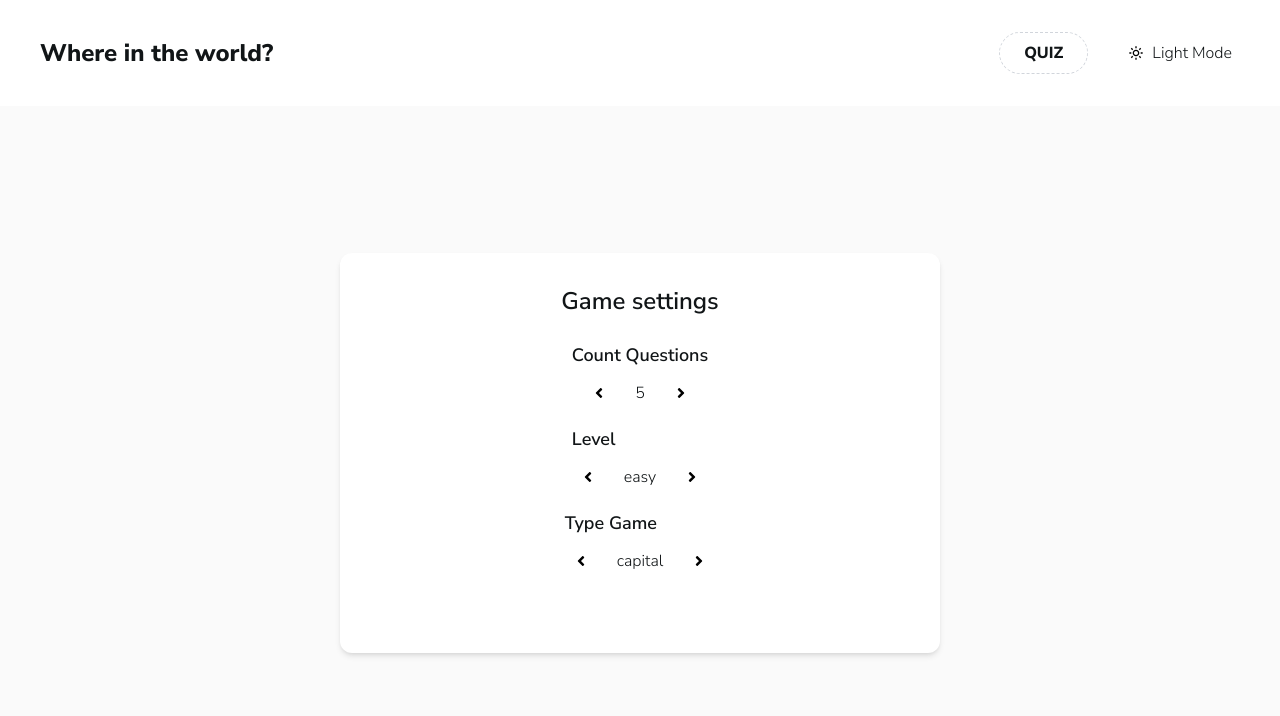
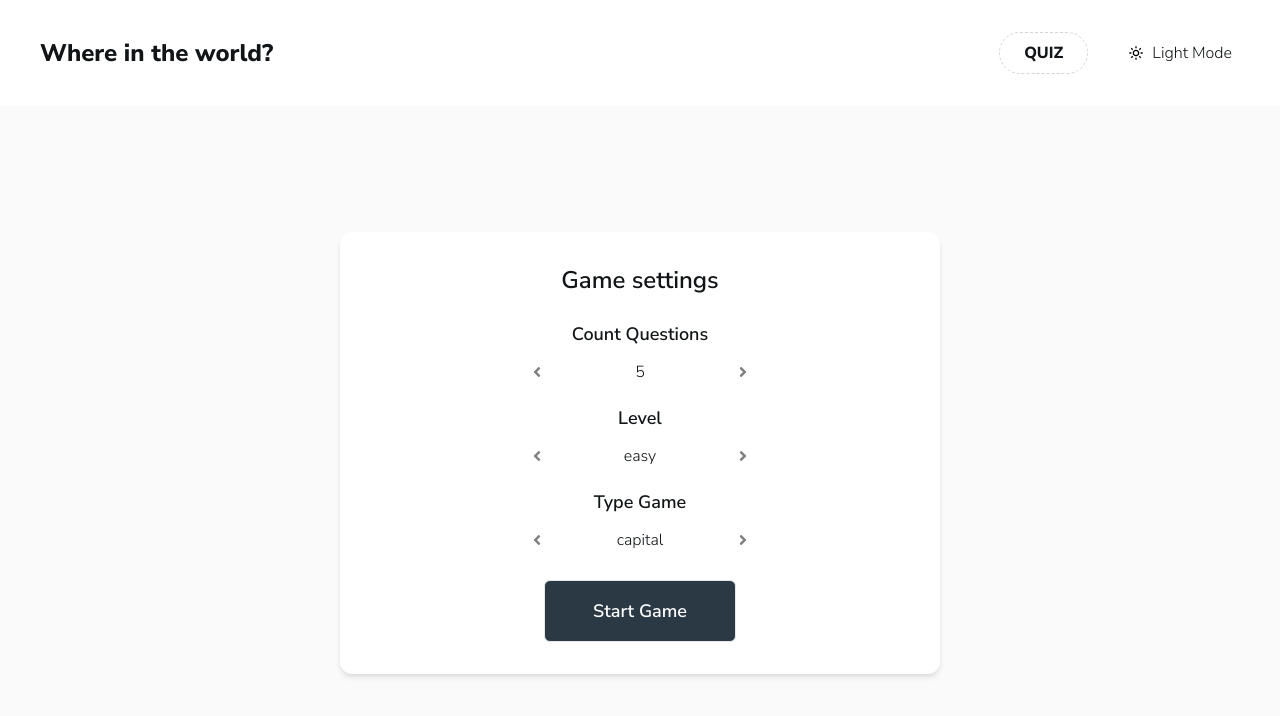
Before and after one commit to koshinva/countries, a React (Vite) app: page /quiz in a window 1280 px wide. Shown: the top 716 px of the page. Built offline with nearby package versions, Linux system fonts and the light colour scheme; no server answers.

Commit message:
feat: настроить компонент QuizStart, где устанавливаются настройки игры, рефакторинг кода

```diff
--- a/src/components/Quiz.tsx
+++ b/src/components/Quiz.tsx
@@ -1,10 +1,19 @@
+import { FC } from 'react';
 import { useTypedSelector } from 'hooks/useTypedSelectors';
 import { QuizFinish, QuizGame, QuizStart } from '.';
+import { TStatus } from 'types/quizSlice.types';
+
 
 export const Quiz = () => {
+  const STATUS_COMPONENT: Record<TStatus, FC> = {
+    start: QuizStart,
+    progress: QuizGame,
+    finish: QuizFinish,
+  };
+
   const { status } = useTypedSelector((store) => store.quiz);
 
-  if (status === 'start') return <QuizStart />;
-  if (status === 'progress') return <QuizGame />;
-  if (status === 'finish') return <QuizFinish />;
+  const Component = STATUS_COMPONENT[status];
+
+  return <Component />;
 };
--- /dev/null
+++ b/src/components/QuizSetting.tsx
@@ -0,0 +1,34 @@
+import { FC } from 'react';
+import { Icon } from 'ui/Icon';
+
+interface IProps {
+  title: string;
+  value: string | number;
+  handleIncrease: () => void;
+  handleDecrease: () => void;
+}
+
+export const QuizSetting: FC<IProps> = ({ title, value, handleIncrease, handleDecrease }) => {
+  return (
+    <div className="w-full">
+      <p className="font-semibold text-lg mb-2 text-center">{title}</p>
+      <div className="flex justify-center items-center gap-5">
+        <button
+          className="p-2 hover:opacity-80 transition-opacity duration-200"
+          type="button"
+          onClick={handleDecrease}
+        >
+          <Icon icon="FaAngleLeft" fill="gray" />
+        </button>
+        <p className="w-1/4 text-center">{value}</p>
+        <button
+          className="p-2 hover:opacity-80 transition-opacity duration-200"
+          type="button"
+          onClick={handleIncrease}
+        >
+          <Icon icon="FaAngleRight" fill="gray" />
+        </button>
+      </div>
+    </div>
+  );
+};
--- a/src/components/QuizStart.tsx
+++ b/src/components/QuizStart.tsx
@@ -1,51 +1,42 @@
 import { useTypedSelector } from 'hooks/useTypedSelectors';
-import { Icon } from 'ui/Icon';
+import { QuizSetting } from './QuizSetting';
+import { useActions } from 'hooks/useActions';
 
 export const QuizStart = () => {
   const { settings } = useTypedSelector((store) => store.quiz);
+  const { setCountQuestion, setLevelQuiz, setTypeQuiz, changeStatusQuiz } = useActions();
   const { type, level, countQuestion } = settings;
   return (
     <div className="h-full grid place-content-center">
       <div className="w-[600px] max-w-full min-h-[400px] bg-element p-8 rounded-xl shadow-md theme-text">
         <h2 className="text-center font-semibold text-2xl mb-6">Game settings</h2>
-        <div className="flex flex-col items-center gap-4">
-          <div className="">
-            <p className="font-semibold text-lg mb-2">Count Questions</p>
-            <div className="flex justify-center items-center gap-5">
-              <button className="p-2" type="button">
-                <Icon icon="FaAngleLeft" />
-              </button>
-              <p>{countQuestion}</p>
-              <button className="p-2" type="button">
-                <Icon icon="FaAngleRight" />
-              </button>
-            </div>
-          </div>
-          <div className="">
-            <p className="font-semibold text-lg mb-2">Level</p>
-            <div className="flex justify-center items-center gap-5">
-              <button className="p-2" type="button">
-                <Icon icon="FaAngleLeft" />
-              </button>
-              <p>{level}</p>
-              <button className="p-2" type="button">
-                <Icon icon="FaAngleRight" />
-              </button>
-            </div>
-          </div>
-          <div className="">
-            <p className="font-semibold text-lg mb-2">Type Game</p>
-            <div className="flex justify-center items-center gap-5">
-              <button className="p-2" type="button">
-                <Icon icon="FaAngleLeft" />
-              </button>
-              <p>{type}</p>
-              <button className="p-2" type="button">
-                <Icon icon="FaAngleRight" />
-              </button>
-            </div>
-          </div>
+        <div className="flex flex-col items-center gap-4 mb-4">
+          <QuizSetting
+            title="Count Questions"
+            value={countQuestion}
+            handleDecrease={() => setCountQuestion('decrease')}
+            handleIncrease={() => setCountQuestion('increase')}
+          />
+          <QuizSetting
+            title="Level"
+            value={level}
+            handleDecrease={() => setLevelQuiz('decrease')}
+            handleIncrease={() => setLevelQuiz('increase')}
+          />
+          <QuizSetting
+            title="Type Game"
+            value={type}
+            handleDecrease={() => setTypeQuiz()}
+            handleIncrease={() => setTypeQuiz()}
+          />
         </div>
+        <button
+          type="button"
+          className="block py-4 px-12 border mt-6 mx-auto rounded-md theme-text-invert bg-element-invert hover:opacity-75 transition-opacity text-lg font-semibold"
+          onClick={() => changeStatusQuiz('progress')}
+        >
+          Start Game
+        </button>
       </div>
     </div>
   );
--- a/src/store/quizSlice.ts
+++ b/src/store/quizSlice.ts
@@ -1,52 +1,13 @@
 import { createSlice } from '@reduxjs/toolkit';
 import { ICountryData } from 'types/countryApi.types';
-
-const getRandomIndex = (arrLength: number): number => {
-  return Math.floor(Math.random() * arrLength)
-}
-
-const shuffleArray = <T>(arr: Array<T>): T[] => {
-  const result = arr;
-  for (let i = result.length - 1; i > 0; i--) {
-    const j = Math.floor(Math.random() * (i + 1));
-    [result[i], result[j]] = [result[j], result[i]];
-  }
-  return result;
-}
-
-const levelIndexes: Record<TLevel, number[]> = {
-  easy: [0, 83],
-  medium: [83, 166],
-  hard: [166, 250],
-};
-
-type TLevel = 'hard' | 'medium' | 'easy';
-
-interface ISettingQuiz {
-  countQuestion: 5 | 10;
-  type: 'capital' | 'flag';
-  level: TLevel;
-}
-
-type TStatus = 'start' | 'progress' | 'finish';
-
-type TQuestion = {
-  question: string;
-  answers: string[];
-  rightAnswer: string;
-};
-
-interface IQuizInitialState {
-  settings: ISettingQuiz;
-  status: TStatus;
-  questions: TQuestion[];
-}
+import { IQuizInitialState, TChangeSetting, TStatus } from 'types';
+import { SETTINGS_GAME, LEVEL_INDEXES, getRandomIndex, shuffleArray, getChangedIndex } from 'utils';
 
 const initialState: IQuizInitialState = {
   settings: {
-    countQuestion: 5,
-    type: 'capital',
-    level: 'easy',
+    countQuestion: SETTINGS_GAME.countQuestion[0],
+    type: SETTINGS_GAME.type[0],
+    level: SETTINGS_GAME.level[0],
   },
   status: 'start',
   questions: [],
@@ -56,18 +17,33 @@ const quizSlice = createSlice({
   name: 'quiz',
   initialState,
   reducers: {
-    setSettings(state, { payload }: { payload: ISettingQuiz }) {
-      state.settings.countQuestion = payload.countQuestion;
-      state.settings.type = payload.type;
-      state.settings.level = payload.level;
+    setTypeQuiz(state) {
+      state.settings.type = state.settings.type === 'capital' ? 'flag' : 'capital';
     },
-    changeStatus(state, { payload }: { payload: TStatus }) {
+    setCountQuestion(state, { payload }: { payload: TChangeSetting }) {
+      const arrSettings = SETTINGS_GAME.countQuestion;
+      const newIndex = getChangedIndex(
+        arrSettings.indexOf(state.settings.countQuestion),
+        arrSettings.length,
+        payload
+      );
+      state.settings.countQuestion = arrSettings[newIndex];
+    },
+    setLevelQuiz(state, { payload }: { payload: TChangeSetting }) {
+      const arrSettings = SETTINGS_GAME.level;
+      const newIndex = getChangedIndex(
+        arrSettings.indexOf(state.settings.level),
+        arrSettings.length,
+        payload
+      );
+      state.settings.level = arrSettings[newIndex];
+    },
+    changeStatusQuiz(state, { payload }: { payload: TStatus }) {
       state.status = payload;
     },
     setQuestions(state, { payload }: { payload: ICountryData[] }) {
-
-      const [start, end] = levelIndexes[state.settings.level];
-      const {countQuestion, type} = state.settings;
+      const [start, end] = LEVEL_INDEXES[state.settings.level];
+      const { countQuestion, type } = state.settings;
 
       const countries = payload
         .slice(start, end)
@@ -100,14 +76,15 @@ const quizSlice = createSlice({
       state.questions = randomIndexArray.map((i) => {
         const question: string = countries[i[0]][type];
         const rightAnswer: string = countries[i[0]].country;
-        const answers: string[] = shuffleArray(i).map(e => countries[e].country);
+        const answers: string[] = shuffleArray(i).map((e) => countries[e].country);
 
-        return {question, rightAnswer, answers};
-      })
+        return { question, rightAnswer, answers };
+      });
     },
   },
 });
 
-export const { setQuestions, setSettings, changeStatus } = quizSlice.actions;
+export const { setQuestions, changeStatusQuiz, setCountQuestion, setLevelQuiz, setTypeQuiz } =
+  quizSlice.actions;
 
 export default quizSlice.reducer;
--- a/src/types/index.ts
+++ b/src/types/index.ts
@@ -2,3 +2,13 @@ export type { IAppInitialState, TypeTheme } from './appSlice.types';
 export type { ICountryApi, ICountryData, Currencies } from './countryApi.types';
 export type { ICountriesInitialState } from './countriesSlice.types';
 export { Region } from './countryApi.types';
+export type {
+  IQuizInitialState,
+  ISettingQuiz,
+  TLevel,
+  TQuestion,
+  TStatus,
+  TTypeGame,
+  TCountQuestion,
+  TChangeSetting,
+} from './quizSlice.types';
--- a/src/utils/index.ts
+++ b/src/utils/index.ts
@@ -2,3 +2,4 @@ export { getInitialTheme, setThemeStorage, setThemeHTML } from './theme';
 export { toCapitalize, transformNumber, generateSlug } from './functions';
 export { transformData } from './transformData';
 export { getInitialCountries } from './countries';
+export { getRandomIndex, shuffleArray, getChangedIndex, LEVEL_INDEXES, SETTINGS_GAME } from './quiz';
--- /dev/null
+++ b/src/utils/quiz.ts
@@ -0,0 +1,33 @@
+import { ISettingQuiz, TChangeSetting, TLevel } from 'types';
+
+export const getRandomIndex = (arrLength: number): number => {
+  return Math.floor(Math.random() * arrLength);
+};
+
+export const shuffleArray = <T>(arr: Array<T>): T[] => {
+  const result = arr;
+  for (let i = result.length - 1; i > 0; i--) {
+    const j = Math.floor(Math.random() * (i + 1));
+    [result[i], result[j]] = [result[j], result[i]];
+  }
+  return result;
+};
+
+export const getChangedIndex = (index: number, lengthArr: number, typeChange: TChangeSetting): number => {
+  if (index === lengthArr - 1 && typeChange === 'increase') return 0;
+  if (index === 0 && typeChange === 'decrease') return lengthArr - 1;
+  if (typeChange === 'decrease') return --index;
+  return ++index;
+};
+
+export const LEVEL_INDEXES: Record<TLevel, number[]> = {
+  easy: [0, 83],
+  medium: [83, 166],
+  hard: [166, 250],
+};
+
+export const SETTINGS_GAME: { [key in keyof ISettingQuiz]: ISettingQuiz[key][] } = {
+  level: ['easy', 'medium', 'hard'],
+  countQuestion: [5, 10],
+  type: ['capital', 'flag'],
+};
```
Also changed, not shown: src/types/quizSlice.types.ts (added, +27 -0 lines).
